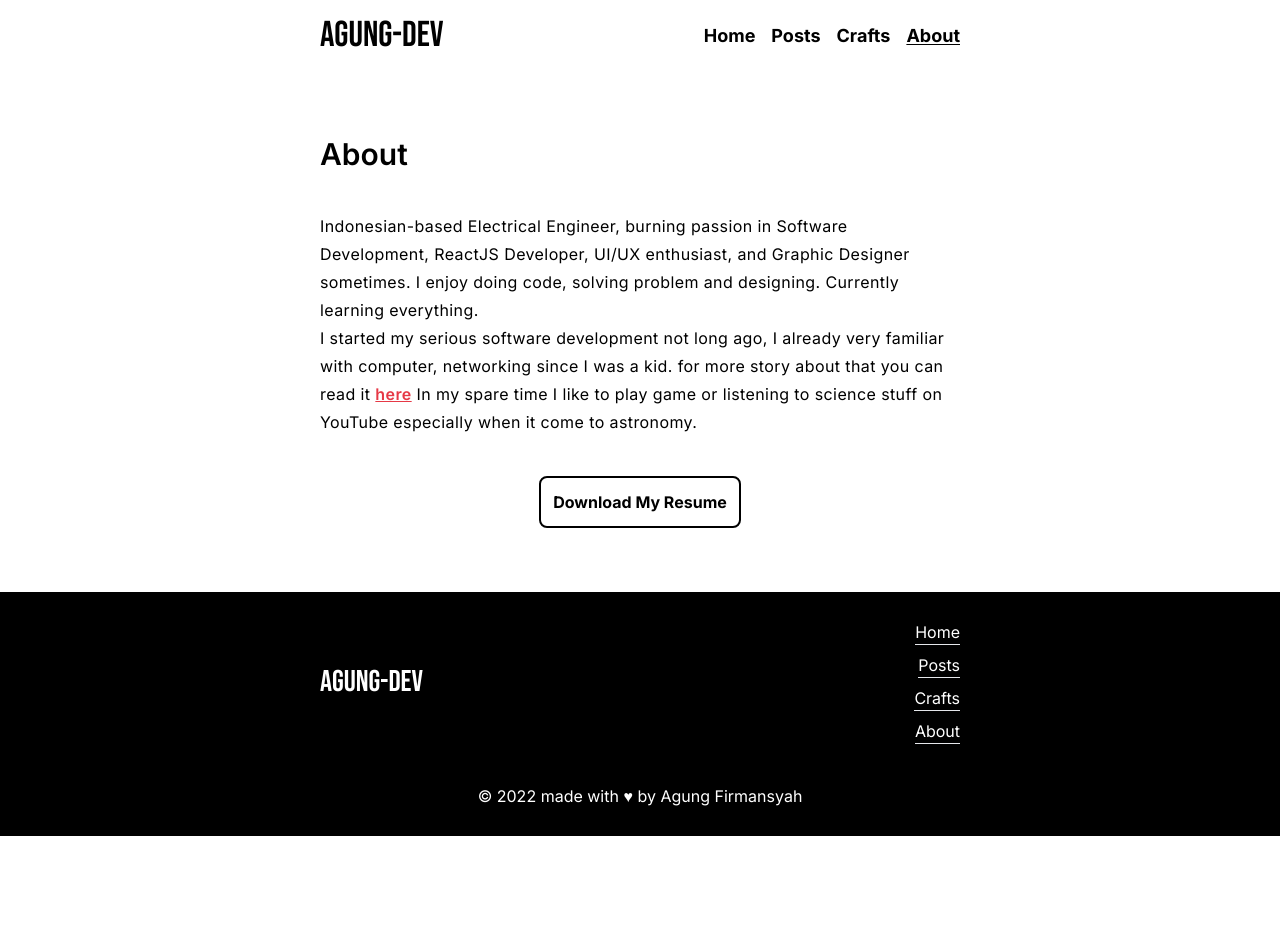
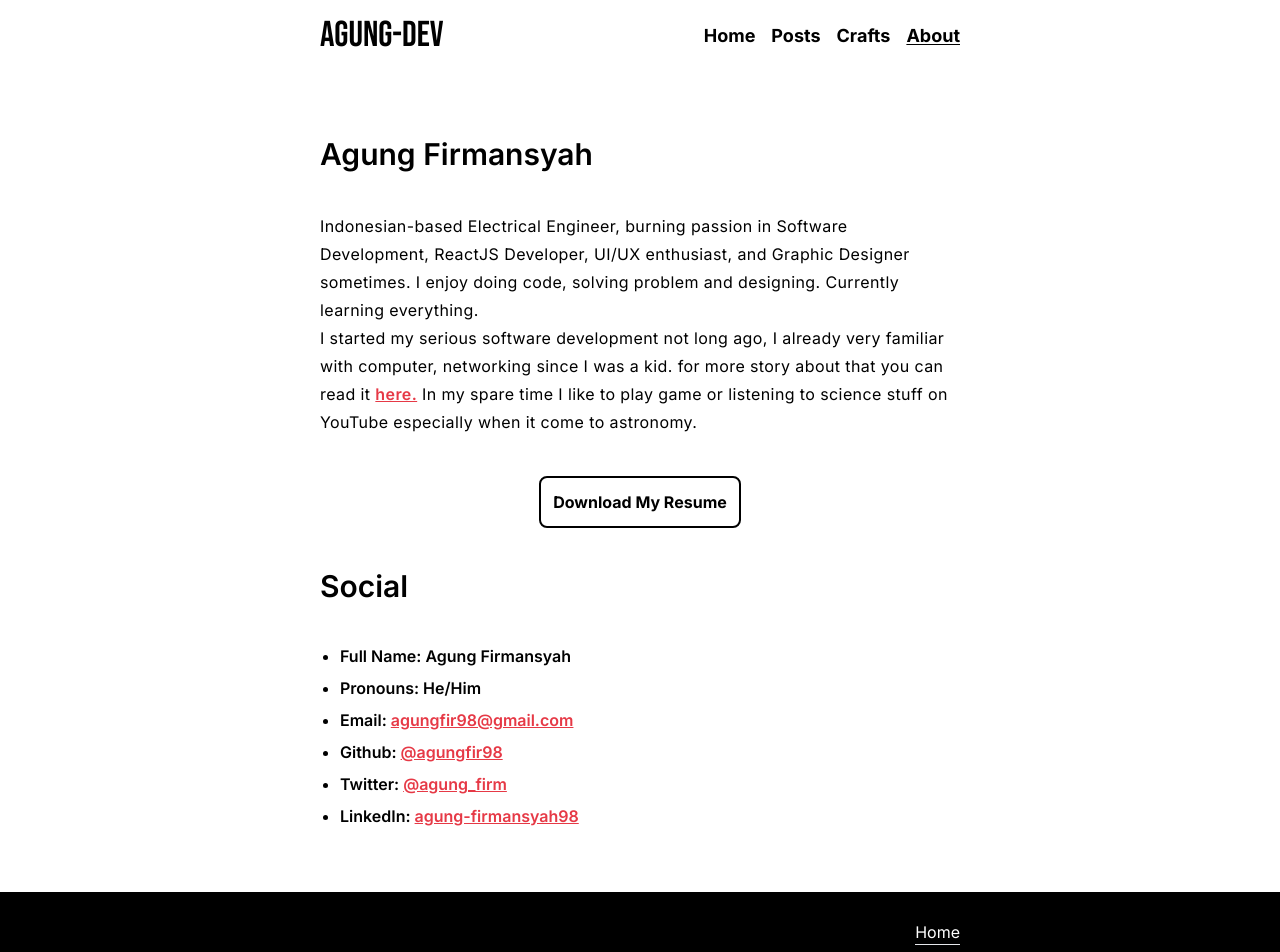
Before and after one commit to agungfir98/agungdev, a Next.js app: page /about in a window 1280 px wide. Shown: the top 952 px of the page. Before the commit the page ends 836 px from the top, so only its background shows below. Built offline with nearby package versions, Linux system fonts and the light colour scheme.

Commit message:
Semantic and social list

```diff
--- a/pages/about.tsx
+++ b/pages/about.tsx
@@ -16,9 +16,9 @@ const Posts: React.FC = () => {
       </Head>
       <div className="min-h-screen flex flex-col gap-y-16">
         <Navbar activeRoute={route} />
-        <div className="h-fit px-6 md:px-0">
+        <main className="h-fit px-6 md:px-0">
           <div className="md:w-6/12 mx-auto flex flex-col gap-y-10">
-            <h1 className="text-3xl font-semibold">About</h1>
+            <h1 className="text-3xl font-semibold">Agung Firmansyah</h1>
             <p className="leading-7 tracking-wide">
               Indonesian-based Electrical Engineer, burning passion in Software
               Development, ReactJS Developer, UI/UX enthusiast, and Graphic
@@ -29,7 +29,7 @@ const Posts: React.FC = () => {
               that you can read it{" "}
               <Link href="/posts/post/my-journey-into-software-development">
                 <a className="text-imperial font-semibold underline underline-offset-1">
-                  here
+                  here.
                 </a>
               </Link>{" "}
               In my spare time I like to play game or listening to science stuff
@@ -46,8 +46,73 @@ const Posts: React.FC = () => {
                 </p>
               </a>
             </Link>
+            <h2 className="text-3xl font-semibold">Social</h2>
+            <ul className="ml-5 flex flex-col gap-y-2" style={{listStyle: "disc"}}>
+              <li>
+                <p className="font-semibold">
+                  Full Name: Agung Firmansyah
+                </p>
+              </li>
+              <li>
+                <p className="font-semibold">
+                  Pronouns: He/Him
+                </p>
+              </li>
+              <li>
+                <p className="font-semibold">
+                  Email:{" "}
+                  <Link href="mailto:agungfir98@gmail.com">
+                    <a
+                      target="_blank"
+                      className="text-imperial font-semibold underline underline-offset-1"
+                    >
+                      agungfir98@gmail.com
+                    </a>
+                  </Link>
+                </p>
+              </li>
+              <li>
+                <p className="font-semibold">
+                  Github:{" "}
+                  <Link href="https://github.com/agungfir98">
+                    <a
+                      target="_blank"
+                      className="text-imperial font-semibold underline underline-offset-1"
+                    >
+                      @agungfir98
+                    </a>
+                  </Link>
+                </p>
+              </li>
+              <li>
+                <p className="font-semibold">
+                  Twitter:{" "}
+                  <Link href="https://twitter.com/agung_firm">
+                    <a
+                      target="_blank"
+                      className="text-imperial font-semibold underline underline-offset-1"
+                    >
+                      @agung_firm
+                    </a>
+                  </Link>
+                </p>
+              </li>
+              <li>
+                <p className="font-semibold">
+                  LinkedIn:{" "}
+                  <Link href="https://linkedin.com/in/agung-firmansyah98">
+                    <a
+                      target="_blank"
+                      className="text-imperial font-semibold underline underline-offset-1"
+                    >
+                      agung-firmansyah98
+                    </a>
+                  </Link>
+                </p>
+              </li>
+            </ul>
           </div>
-        </div>
+        </main>
         <Footer />
       </div>
     </>
```
